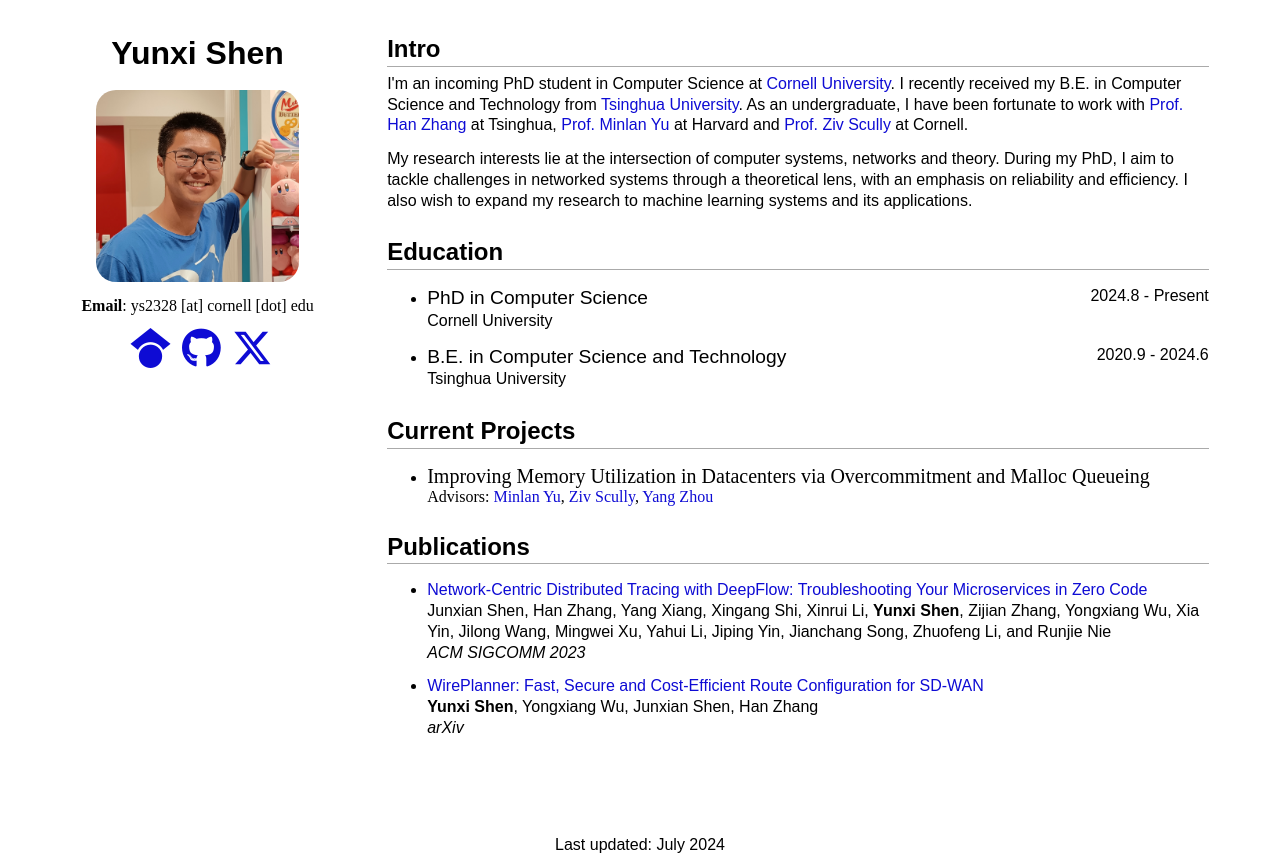
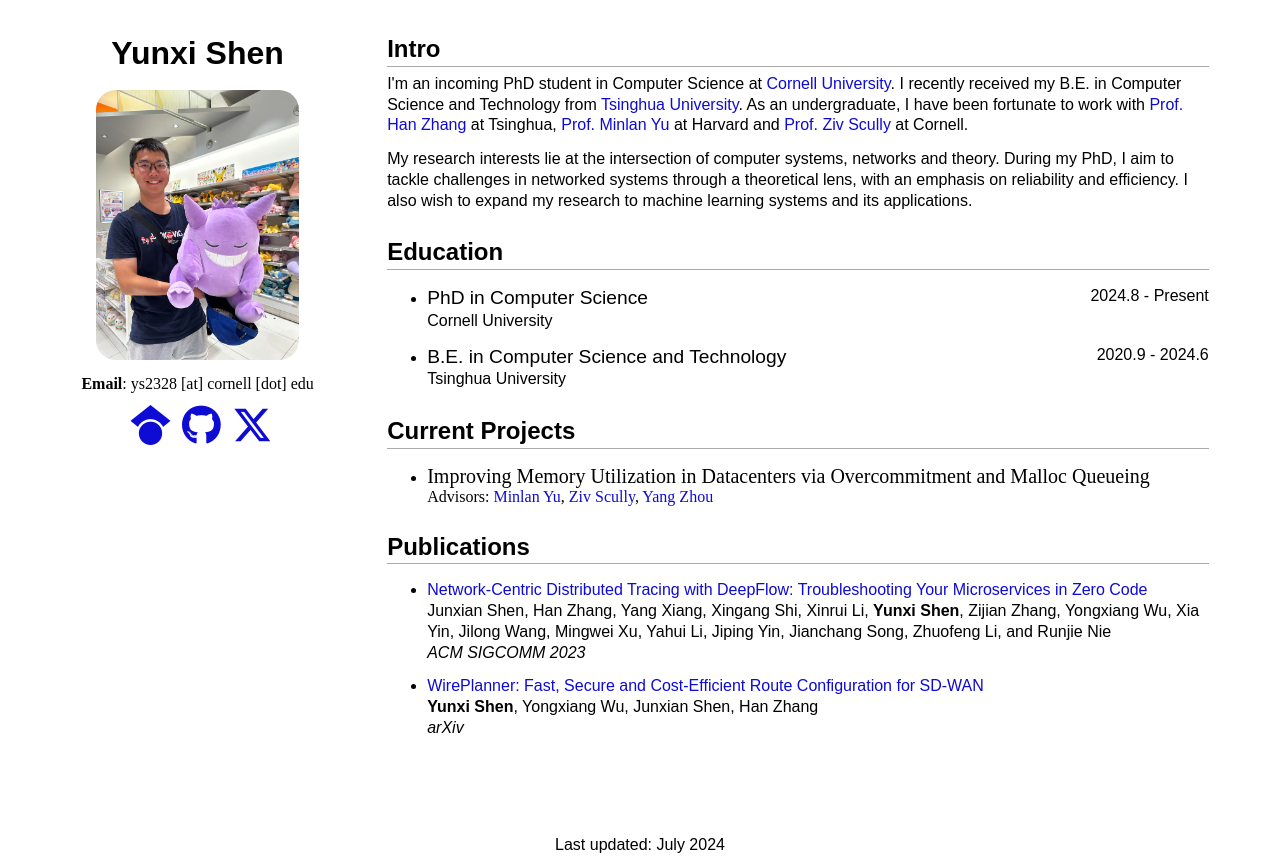
Before and after one commit to yxshen20/yxshen20.github.io, a plain HTML site: page index.html in a window 1280 px wide. Drawn offline with Linux system fonts and the light colour scheme.

Commit message:
changed profile pic

```diff
--- a/index.html
+++ b/index.html
@@ -12,7 +12,7 @@
             <div class="row">
                 <div class="mylinks">
                     <h1>Yunxi Shen</h1>
-                    <img src="./materials/yunxi_pic1.jpg">
+                    <img src="./materials/yunxi_pic3.jpg">
                     <br>
                     <b>Email</b>:  ys2328 [at] cornell [dot] edu
                     <br>
```
